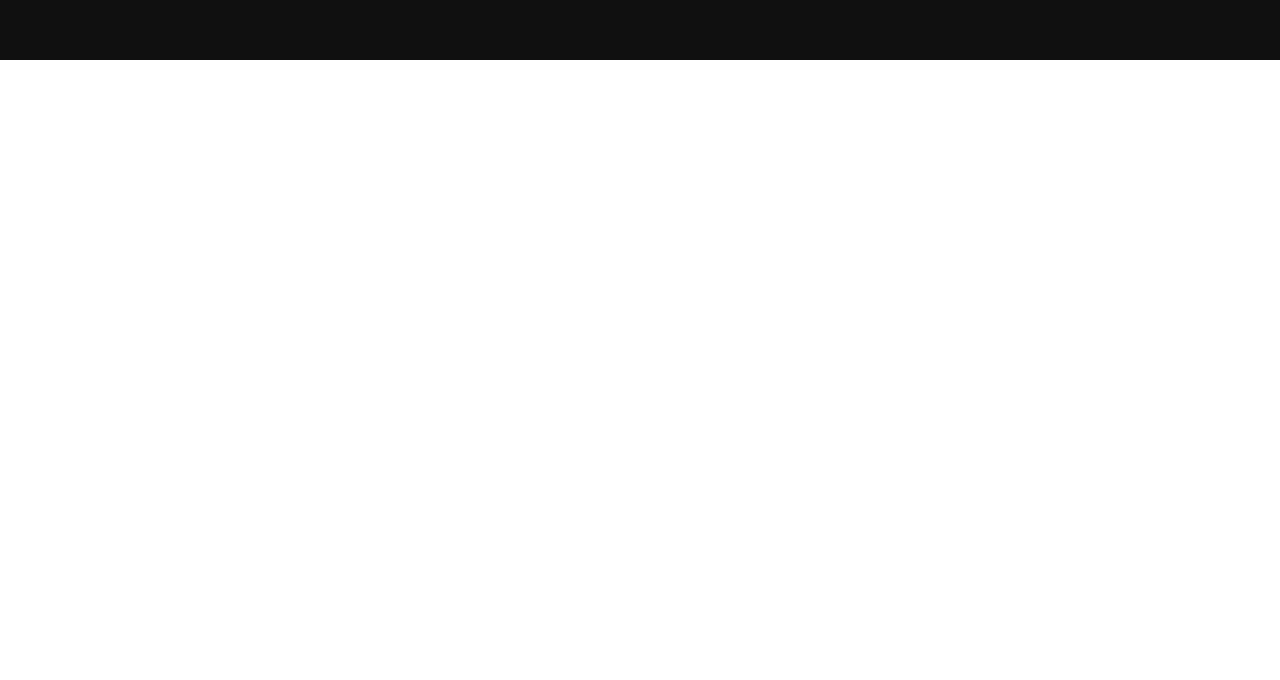
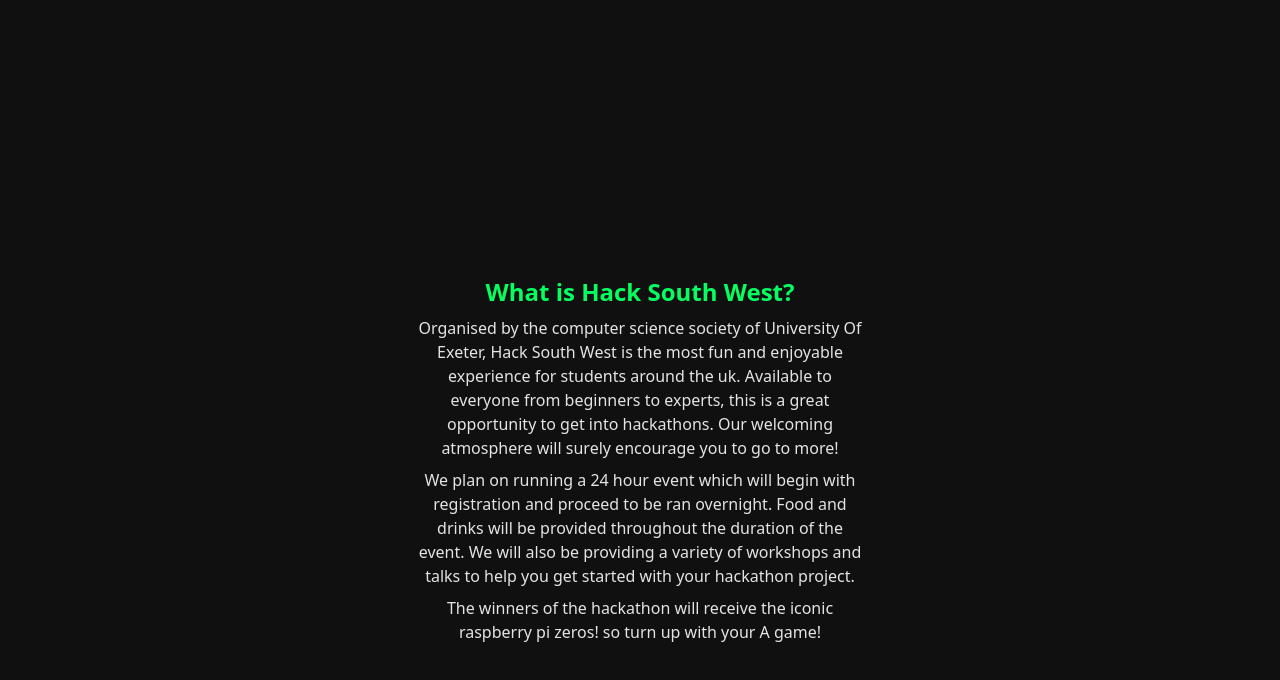
Before and after one commit to Exeter-Computer-Science-Society/hack-sw-2, a Next.js app: page / in a window 1280 px wide. Shown: the part 1540-2220 px from the top of the page. Before the commit the page ends 1600 px from the top, so only its background shows below. Built offline with nearby package versions, Linux system fonts and the light colour scheme; a web font is replaced by a local one.

Commit message:
added the about section

```diff
--- a/app/page.js
+++ b/app/page.js
@@ -61,6 +61,16 @@
 			<div className="flex flex-col items-center justify-center w-full h-[100vh] px-[15%] py-[15%]">
 				<Countdown />
 			</div>
+
+			<div className="flex flex-col items-center justify-center w-full h-[100vh] px-[15%] py-[15%]">
+				<div className="flex flex-col gap-2 justify-center items-center w-1/2">
+					<p className="text-2xl font-bold text-accent">What is Hack South West?</p>
+					<p className="text-center">Organised by the computer science society of University Of Exeter, Hack South West is the most fun and enjoyable experience for students around the uk. Available to everyone from beginners to experts, this is a great opportunity to get into hackathons. Our welcoming atmosphere will surely encourage you to go to more!</p>
+					<p className="text-center">We plan on running a 24 hour event which will begin with registration and proceed to be ran overnight. Food and drinks will be provided throughout the duration of the event. We will also be providing a variety of workshops and talks to help you get started with your hackathon project.</p>
+					<p className="text-center">The winners of the hackathon will receive the iconic raspberry pi zeros! so turn up with your A game!</p>
+				</div>
+
+			</div>
 		</div>
   	)
 }
```
